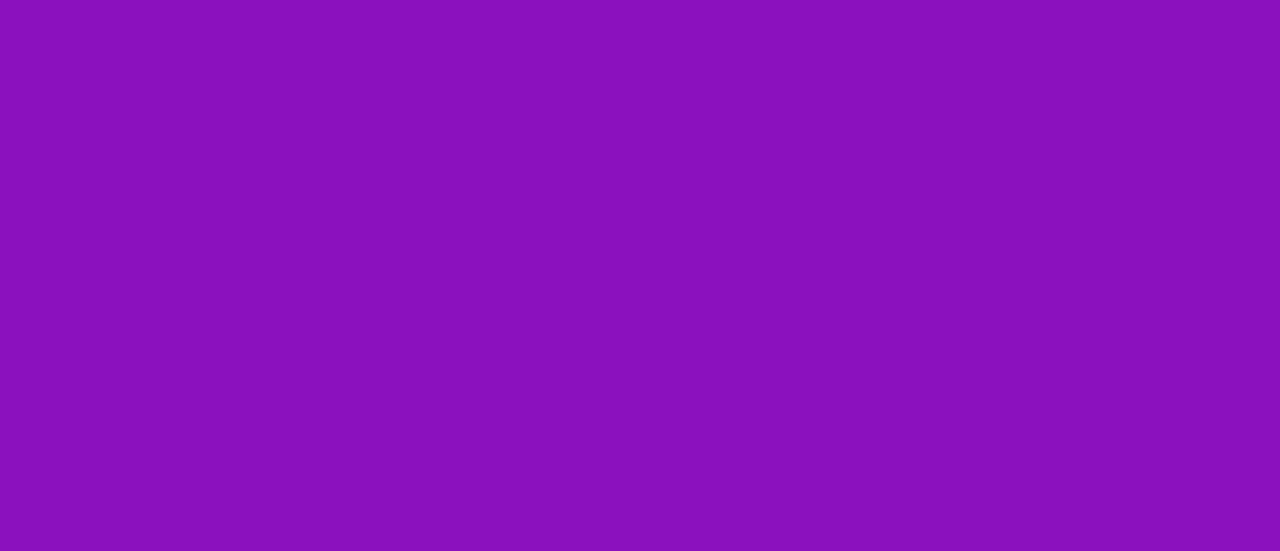
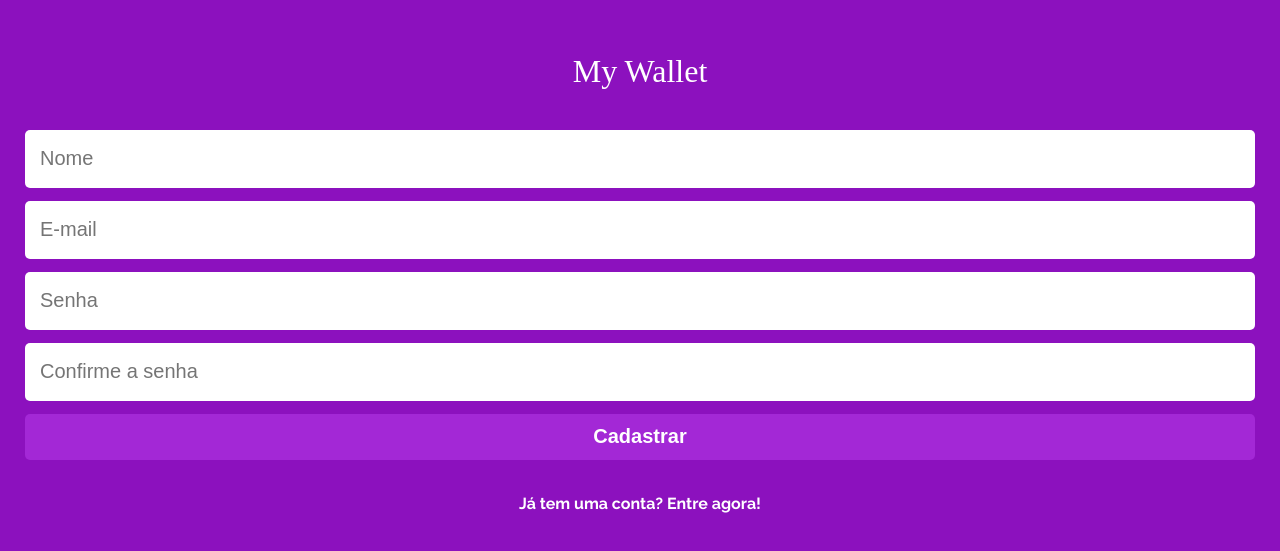
Before and after one commit to JuliannaRkg544/Projeto13-MyWallet-front, a React (Create React App) app: page /signup in a window 1280 px wide. Before the commit this address had no page. Shown: the part 121-672 px from the top of the page. Built offline with nearby package versions, Linux system fonts and the light colour scheme; a web font is replaced by a local one.

Commit message:
front de login e cadastro efetuado

```diff
--- a/package.json
+++ b/package.json
@@ -6,6 +6,7 @@
     "@testing-library/jest-dom": "^5.16.4",
     "@testing-library/react": "^13.3.0",
     "@testing-library/user-event": "^13.5.0",
+    "axios": "^0.27.2",
     "react": "^18.2.0",
     "react-dom": "^18.2.0",
     "react-router-dom": "^6.3.0",
--- a/src/components/App.js
+++ b/src/components/App.js
@@ -1,5 +1,5 @@
 import Login from "./Login";
-import Signin from "./Signin";
+import Signup from "./Signup";
 import { BrowserRouter, Route, Routes } from "react-router-dom";
 import Entries from "./Entries";
 import Outs from "./Outs";
@@ -10,7 +10,7 @@ function App() {
     <BrowserRouter>
       <Routes>
         <Route path="/" element={<Login />} />
-        <Route path="/signin" element={<Signin />} />
+        <Route path="/signup" element={<Signup />} />
         <Route path="/entries" element={<Entries />} />
         <Route path="/outs" element={<Outs />} />
         <Route path="/transactions" element={<Transactions />} />
--- a/src/components/Login.js
+++ b/src/components/Login.js
@@ -1,14 +1,49 @@
 import ContainerOne from "./ContainerOne";
-import { Link } from "react-router-dom";
+import { Link, useNavigate } from "react-router-dom";
+import axios from "axios";
+import { useState } from "react";
 
 export default function Login() {
+  const navigate = useNavigate();
+  const [email, setEmail] = useState("");
+  const [password, setPassword] = useState("");
+
+  function log() {
+    const URL = "http://127.0.0.1:5000/";
+    const body = {
+      email,
+      password,
+    };
+
+    axios
+      .post(URL, body)
+      .then((response) => {
+        // eslint-disable-next-line
+        const token = response.data;
+        console.log("TOKEN ", response.data);
+        navigate("/transactions");
+      })
+      .catch((err) => {
+        console.log("erro ao logar", err);
+      });
+  }
   return (
     <ContainerOne>
       <header>My Wallet</header>
-      <input type="email" placeholder="E-mail"></input>
-      <input type="password" placeholder="Senha"></input>
-      <button>Entrar</button>
-      <Link to={"/signin"}>
+      <input
+        type="email"
+        placeholder="E-mail"
+        value={email}
+        onChange={(e) => setEmail(e.target.value)}
+      ></input>
+      <input
+        type="password"
+        placeholder="Senha"
+        value={password}
+        onChange={(e) => setPassword(e.target.value)}
+      ></input>
+      <button onClick={log}>Entrar</button>
+      <Link to={"/signup"}>
         <span>Primeira vez? Cadastre-se!</span>
       </Link>
     </ContainerOne>
--- a/src/components/Signin.js
+++ /dev/null
@@ -1,18 +0,0 @@
-import ContainerOne from "./ContainerOne";
-import { Link } from "react-router-dom";
-
-export default function Signin() {
-  return (
-    <ContainerOne>
-      <header>My Wallet</header>
-      <input type="text" placeholder="Nome"></input>
-      <input type="email" placeholder="E-mail"></input>
-      <input type="password" placeholder="Senha"></input>
-      <input type="password" placeholder="Confirme a senha"></input>
-      <button>Cadastrar</button>
-      <Link to={"/"}>
-        <span>Já tem uma conta? Entre agora!</span>
-      </Link>
-    </ContainerOne>
-  );
-}
--- /dev/null
+++ b/src/components/Signup.js
@@ -0,0 +1,65 @@
+import ContainerOne from "./ContainerOne";
+import { Link, useNavigate } from "react-router-dom";
+import { useState } from "react";
+import axios from "axios";
+
+export default function Signup() {
+  const [email, setEmail] = useState("");
+  const [password, setPassword] = useState("");
+  const [name, setName] = useState("");
+  const [passwordConfirmation, setPasswordConfirmation] = useState("");
+
+  const navigate = useNavigate();
+
+  function up() {
+    const URL = "http://127.0.0.1:5000/signup";
+    const body = {
+      name,
+      email,
+      password,
+      passwordConfirmation,
+    };
+
+    axios
+      .post(URL, body)
+      .then((response) => {
+        console.log("eu vim do back", response.data);
+        navigate("/");
+      })
+      .catch((err) => console.log("deu ruim", err));
+  }
+
+  return (
+    <ContainerOne>
+      <header>My Wallet</header>
+      <input
+        type="text"
+        placeholder="Nome"
+        value={name}
+        onChange={(e) => setName(e.target.value)}
+      ></input>
+      <input
+        type="email"
+        placeholder="E-mail"
+        value={email}
+        onChange={(e) => setEmail(e.target.value)}
+      ></input>
+      <input
+        type="password"
+        placeholder="Senha"
+        value={password}
+        onChange={(e) => setPassword(e.target.value)}
+      ></input>
+      <input
+        type="password"
+        placeholder="Confirme a senha"
+        value={passwordConfirmation}
+        onChange={(e) => setPasswordConfirmation(e.target.value)}
+      ></input>
+      <button onClick={up}>Cadastrar</button>
+      <Link to={"/"}>
+        <span>Já tem uma conta? Entre agora!</span>
+      </Link>
+    </ContainerOne>
+  );
+}
```
Also changed, not shown: 1 other file (tests, documents, lock files or other folders).
